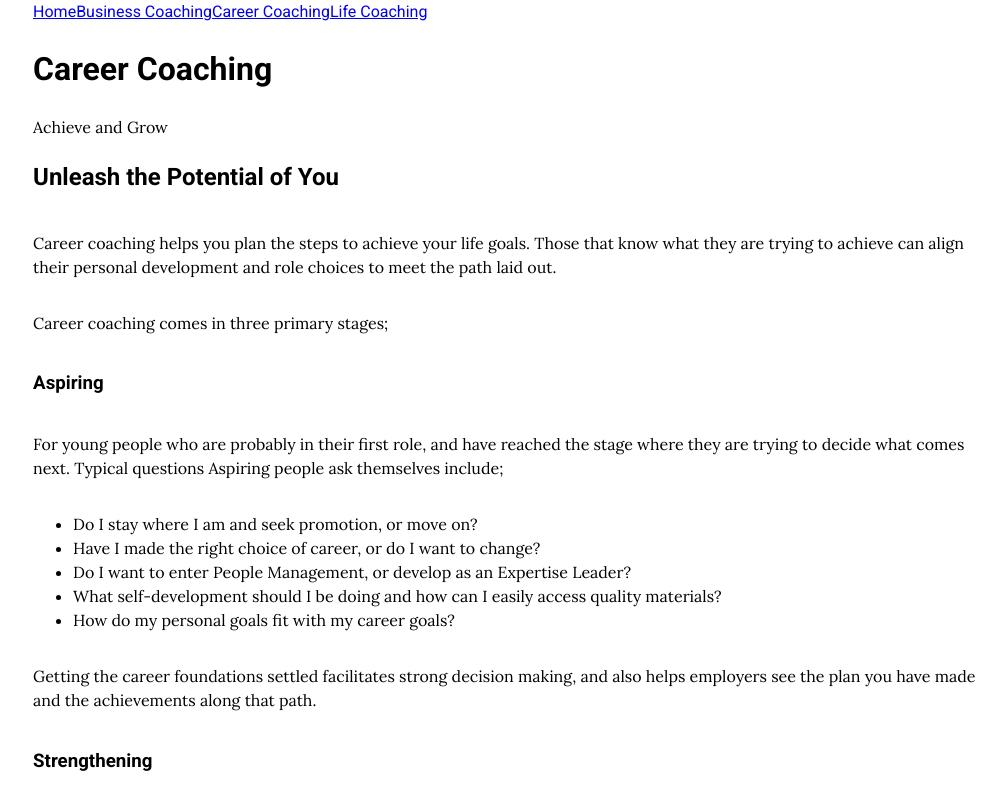
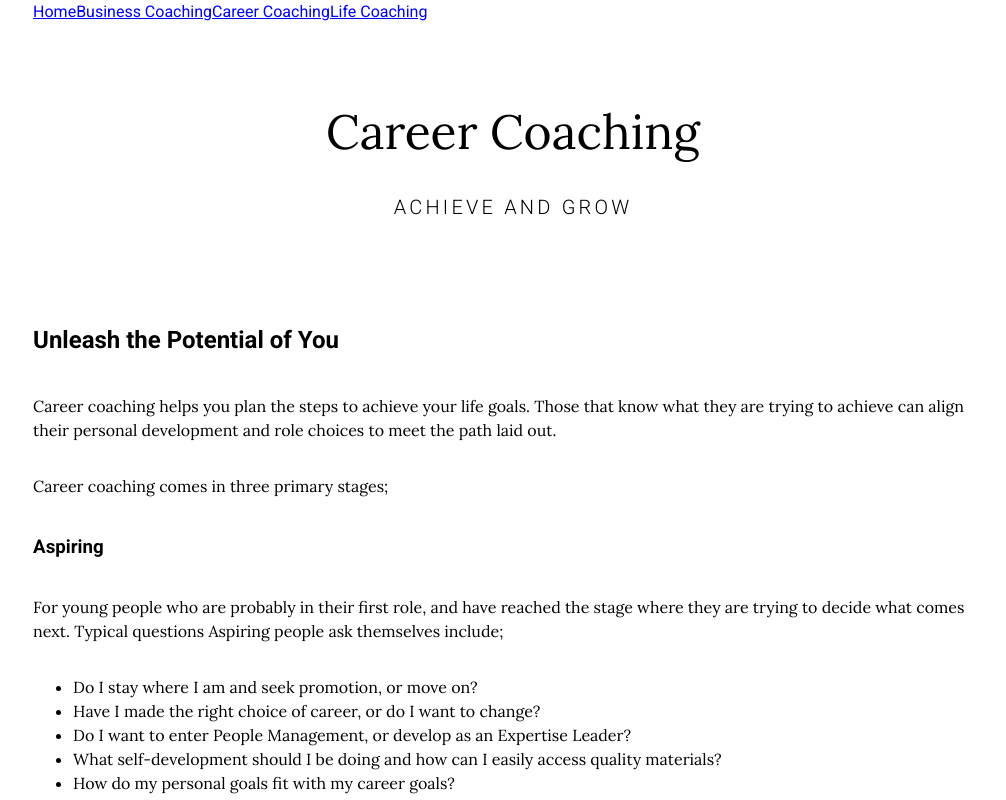
Before and after one commit to CJohnston079/cluny-house-consulting, a React (Vite) app: page /career-coaching in a window 1280 px wide. Shown: the top 800 px of the page, without its empty margins (127-1133 px from the left). Built offline with nearby package versions, Linux system fonts and the light colour scheme.

Commit message:
Feat: add classes and styling for `.hero` sections

```diff
--- a/src/App.css
+++ b/src/App.css
@@ -1,3 +1,8 @@
+.hero-heading,
+.hero-description {
+	margin: 0;
+}
+
 body {
 	margin: 0;
 	min-width: 320px;
@@ -44,3 +49,34 @@ li {
 .fb-col-wrapper > * {
 	grid-column: 2/-2;
 }
+
+.hero {
+	padding: 4rem 0;
+	text-align: center;
+}
+
+.hero-heading {
+	padding: 1rem 0;
+	font-weight: 400;
+	font-size: 3rem;
+	font-family: var(--serif);
+	line-height: 3.5rem;
+}
+
+@media (width <= 43.75em) {
+	.hero-heading {
+		font-size: 2.5rem;
+		line-height: 3rem;
+	}
+}
+
+.hero-description {
+	padding: 1rem 0;
+
+	font-family: var(--sans-serif);
+	font-size: 1.25rem;
+	font-weight: 300;
+	text-transform: uppercase;
+	text-wrap: balance;
+	letter-spacing: 0.2rem;
+}
--- a/src/pages/BusinessCoaching.jsx
+++ b/src/pages/BusinessCoaching.jsx
@@ -1,8 +1,10 @@
 const BusinessCoaching = function () {
 	return (
 		<>
-			<h1>Business Coaching</h1>
-			<span>An independent view to help you grow</span>
+			<section className="hero">
+				<h1 className="hero-heading">Business Coaching</h1>
+				<p className="hero-description">An independent view to help you grow</p>
+			</section>
 			<h2>Unleash the potential of your business</h2>
 			<p>
 				Running a business takes knowledge, energy, communication and imagination. It also takes up
--- a/src/pages/CareerCoaching.jsx
+++ b/src/pages/CareerCoaching.jsx
@@ -1,8 +1,10 @@
 const CareerCoaching = function () {
 	return (
 		<>
-			<h1>Career Coaching</h1>
-			<span>Achieve and Grow</span>
+			<section className="hero">
+				<h1 className="hero-heading">Career Coaching</h1>
+				<p className="hero-description">Achieve and Grow</p>
+			</section>
 			<h2>Unleash the Potential of You</h2>
 			<p>
 				Career coaching helps you plan the steps to achieve your life goals. Those that know what
--- a/src/pages/Home.jsx
+++ b/src/pages/Home.jsx
@@ -1,8 +1,10 @@
 const Home = function () {
 	return (
 		<>
-			<h1>Cluny House Consulting</h1>
-			<span>Helping you to be the best you can be</span>
+			<section className="hero">
+				<h1 className="hero-heading">Cluny House Consulting</h1>
+				<p className="hero-description">Helping you to be the best you can be</p>
+			</section>
 			<h2>About</h2>
 			<p>How many times have you thought ‘I need help!’</p>
 			<p>
--- a/src/pages/LifeCoaching.jsx
+++ b/src/pages/LifeCoaching.jsx
@@ -1,8 +1,10 @@
 const LifeCoaching = function () {
 	return (
 		<>
-			<h1>Life Coaching</h1>
-			<span>Managing whatever life throws at you</span>
+			<section className="hero">
+				<h1 className="hero-heading">Life Coaching</h1>
+				<p className="hero-description">Managing whatever life throws at you</p>
+			</section>
 			<h2>Being the Best Person You Can Be!</h2>
 			<p>
 				Life might be a box of chocolates, but some of what is in there is not very nice. We all
```
